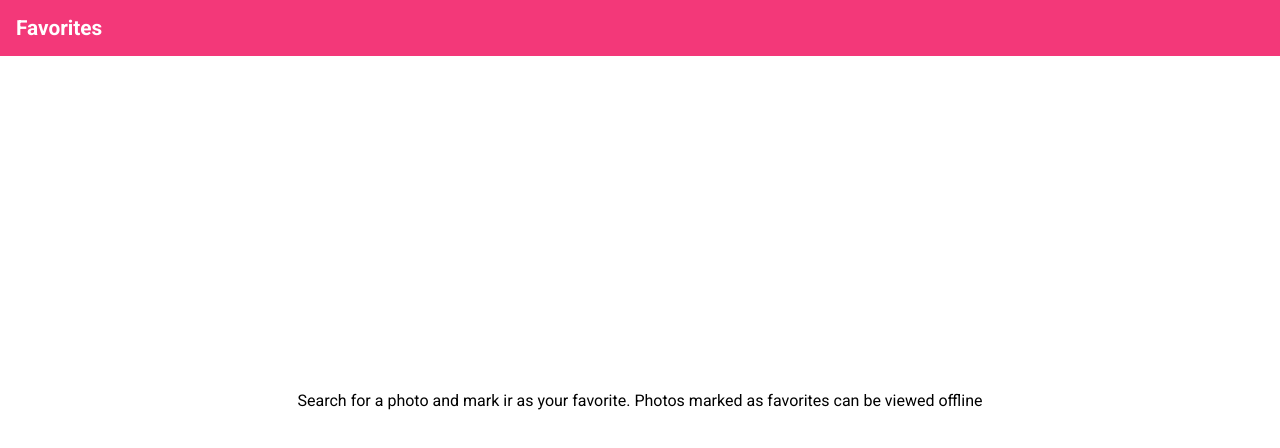
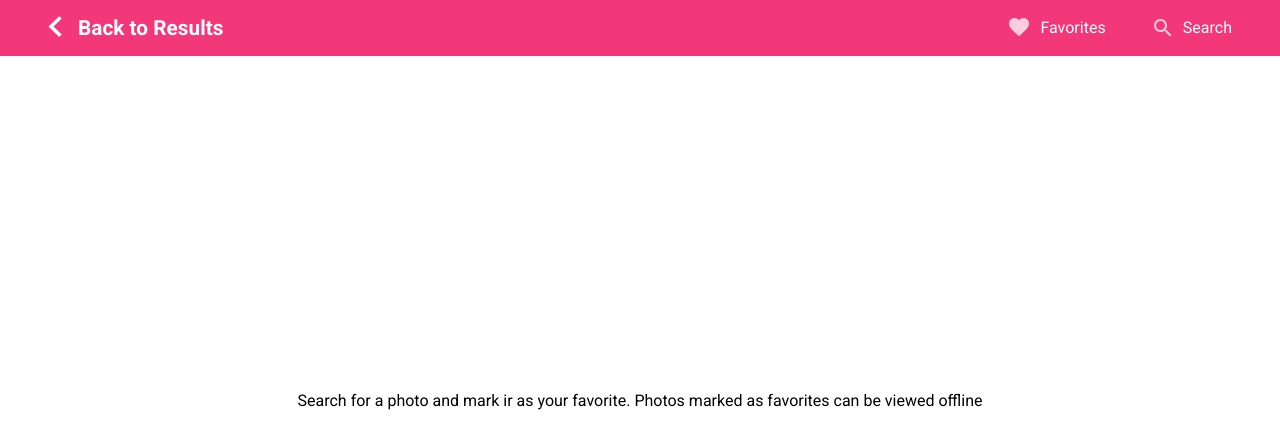
Before and after one commit to Oscar-AGUDELO/Flickr_by_Oscar_AGUDELO, a React (Create React App) app: page /Favorites in a window 1280 px wide. Shown: the top 448 px of the page. Built offline with nearby package versions, Linux system fonts and the light colour scheme.

Commit message:
v1 can be deploy

```diff
--- a/src/App.js
+++ b/src/App.js
@@ -11,11 +11,11 @@ const App = () => {
 
   const [screenWidth, setScreenWidth] = useState(window.innerWidth);
   const [convertedData, setConvertedData] = useState([]);
-  const [keyword, setKeyword] = useState({ Search: "photo" });
+  const [keyword, setKeyword] = useState({ Search: "" });
   const [showData, setShowData] = useState(false);
   const [data, setData] = useState([]);
   const [go, setGo] = useState(false);
-  const API = "https://api.flickr.com/services/rest/?method=flickr.photos.search&api_key=7dc498bf8c2a4a431362a1b49c8a301e&tags=" + keyword.Search + "&per_page=15&format=json&nojsoncallback=1";
+  const API = "https://api.flickr.com/services/rest/?method=flickr.photos.search&api_key=7dc498bf8c2a4a431362a1b49c8a301e&tags=" + keyword.Search + "&per_page=50&format=json&nojsoncallback=1";
 
   const fetchAPI = async () => {
     try {
--- a/src/components/Nav/Nav.css
+++ b/src/components/Nav/Nav.css
@@ -1,4 +1,4 @@
-.navContainer{
+#navContainer{
   display: flex;
   position:fixed;
   bottom: 0;
@@ -8,7 +8,7 @@
   height: 2.5rem;
   background-color:var(--color-1)
 }
-.navItem{
+#navContainer .navItem{
   width: 50%;
   display: flex;
   flex-direction: column;
@@ -16,10 +16,45 @@
   justify-content: center;
   transition:1s;
 }
-.navItem:hover{
+#navContainer .navItem:hover{
   width: 60%;
 }
-.navItem p{
+#navContainer .navItem p{
   color:var(--color-2);
   font-size:var(--help-text)
 }
+
+
+#navContainer_desktop{
+  display: flex;
+  align-items: center;
+  justify-content: center;
+  height:98%;
+  margin-right:3rem;
+}
+#navContainer_desktop .navItem{
+  display: flex;
+  flex-direction: row;
+  align-items: center;
+  justify-content: flex-end;
+  transition:1s;
+  height:98%;
+}
+
+#navContainer_desktop .navItem div p{
+  color:var(--color-2);
+  font-size:1rem;
+}
+#navContainer_desktop .navItem div{
+  height:97%;
+  display:flex;
+  align-items: center;
+  justify-content: center;
+  margin-left:0.7rem;
+}
+#navContainer_desktop .navItem div:hover{
+  border-bottom: 2px solid var(--color-2);
+}
+#navContainer_desktop .navItem img{
+  margin-left:3rem;
+}
--- a/src/components/Nav/Nav.jsx
+++ b/src/components/Nav/Nav.jsx
@@ -1,16 +1,29 @@
 import { Link } from "react-router-dom";
-import React from "react";
+import React, { useEffect, useState } from "react";
 import "./Nav.css"
 import FavoritesIcon from "../../assets/FavotitesIcon.svg";
 import SearchIcon from "../../assets/SearchIcon.svg";
 
 function Nav({ setShowData, setGo }) {
+  const [screenWidth, setScreenWidth] = useState(window.innerWidth);
   const goBack = () =>{
     setShowData(false);
     setGo(false);
   }
+  useEffect(() => {
+    const changeWidth = () => {
+      setScreenWidth(window.innerWidth);
+    };
+    window.addEventListener("resize", changeWidth);
+
+    return () => {
+      window.removeEventListener("resize", changeWidth);
+    };
+  }, []);
+
   return (
-    <nav className="navContainer">
+    (screenWidth < 750) ? (
+    <nav id="navContainer">
       <Link to="/" className="navItem" onClick={goBack}>
         <img src={SearchIcon} alt="SearchIcon" />
         <p>Search</p>
@@ -20,7 +33,19 @@ function Nav({ setShowData, setGo }) {
         <p>Favorites</p>
       </Link>
     </nav>
-  );
+     )
+     : (
+      <nav id="navContainer_desktop">
+      <Link to="/Favorites" className="navItem">
+        <img src={FavoritesIcon} alt="FavoritesIcon" />
+        <div><p>Favorites</p></div>
+      </Link>
+      <Link to="/" className="navItem" onClick={goBack}>
+        <img src={SearchIcon} alt="SearchIcon" />
+        <div><p>Search</p></div>
+      </Link>
+    </nav>
+  ));
 }
 
 export default Nav;
--- a/src/pages/Favorites/Favorites.css
+++ b/src/pages/Favorites/Favorites.css
@@ -1,4 +1,4 @@
-#FavoritesContainer{
+#FavoritesContainer {
   display: flex;
   flex-direction: column;
   align-items: center;
@@ -6,6 +6,7 @@
   justify-content: center;
   height: 100vh;
 }
+
 #FavoritesContainer header {
   height: 3.5rem;
   background: var(--color-1);
@@ -14,6 +15,7 @@
   position: fixed;
   top: 0;
   width: 100%;
+  justify-content: space-between;
 }
 
 #FavoritesContainer header h1 {
@@ -21,6 +23,52 @@
   font-size: var(--title);
   color: var(--color-2);
 }
-  #FavoritesContainer div p {
+
+#FavoritesContainer .nophotos p {
   margin: 3.5rem;
 }
+
+
+
+/* css desktop */
+#FavoritesContainer_desktop {
+  display: flex;
+  flex-direction: column;
+  align-items: center;
+  text-align: center;
+  justify-content: center;
+  height: 100vh;
+}
+
+#FavoritesContainer_desktop header {
+  height: 3.5rem;
+  background: var(--color-1);
+  display: flex;
+  align-items: center;
+  position: fixed;
+  top: 0;
+  width: 100%;
+  justify-content: space-between;
+}
+#FavoritesContainer_desktop header div {
+  display: flex;
+  align-items: center;
+  justify-content: center;
+}
+#FavoritesContainer_desktop .link {
+  margin-left: 3rem;
+  margin-top: 1px;
+}
+#FavoritesContainer_desktop .link img {
+  height: 1.3rem;
+}
+
+#FavoritesContainer_desktop header h1 {
+  margin-left: 1rem;
+  font-size: var(--title);
+  color: var(--color-2);
+}
+
+#FavoritesContainer_desktop .nophotos p {
+  margin: 3.5rem;
+}
--- a/src/pages/Favorites/Favorites.jsx
+++ b/src/pages/Favorites/Favorites.jsx
@@ -1,10 +1,23 @@
 import React, { useState, useEffect } from "react";
 import "./Favorites.css";
+import { Link } from "react-router-dom";
 import likeOFF from "../../assets/likeOFF.svg";
 import likeON from "../../assets/likeON.svg";
+import Nav from "../../components/Nav/Nav";
+import goBackIcon from "../../assets/goBackIcon.svg";
 
 const Favorites = () => {
+  const [screenWidth, setScreenWidth] = useState(window.innerWidth);
+  useEffect(() => {
+    const changeWidth = () => {
+      setScreenWidth(window.innerWidth);
+    };
+    window.addEventListener("resize", changeWidth);
 
+    return () => {
+      window.removeEventListener("resize", changeWidth);
+    };
+  }, []);
   const getLocalItems = () => {
     let list = localStorage.getItem('listFavoritesFlickr');
     if (list) {
@@ -18,7 +31,7 @@ const getLocalItems = () => {
   const [goToPhoto, setGoToPhoto] = useState(false);
   const goToPhotoViewer = (item) => {
     setGoToPhoto(!goToPhoto)
-  const goToPic = listFavorites.find(pic => pic.id===item.id)
+    const goToPic = listFavorites.find(pic => pic.id === item.id)
     goToPic.goToPhoto = !goToPic.goToPhoto
   }
   const [listFavorites, setListFavorites] = useState(getLocalItems());
@@ -32,10 +45,12 @@ useEffect(() => {
     localStorage.setItem('listFavoritesFlickr', JSON.stringify(listFavorites));
   }, [listFavorites]);
 
+
   return (
+    (screenWidth < 750) ? (
       <div id="FavoritesContainer">
         <header><h1>Favorites</h1></header>
-       { listFavorites.length < 1 ?
+        {listFavorites.length < 1 ?
           <div><p>Search for a photo and mark ir as your favorite. Photos marked as favorites can be viewed offline</p></div>
           : (
             <ul className="SearchResultsContain">
@@ -64,12 +79,55 @@ useEffect(() => {
                 )
               })}
             </ul>
-
           )
-
         }
       </div>
-  );
+    )
+      : (
+        <div id="FavoritesContainer_desktop">
+          <header>
+            <div>
+              <Link to="/SearchResults" className="link">
+                <img alt="goBackIcon" src={goBackIcon} />
+              </Link>
+              <h1>Back to Results</h1>
+            </div>
+            <Nav />
+          </header>
+          {listFavorites.length < 1 ?
+            <div className="nophotos"><p>Search for a photo and mark ir as your favorite. Photos marked as favorites can be viewed offline</p></div>
+            : (
+              <ul className="SearchResultsContain">
+                {listFavorites.map((pic) => {
+                  return (
+                    <li key={pic.id} className="buttonPic" >
+                      {pic.goToPhoto ?
+                        (<div className="fullPicContainer">
+                          <button className="fullPic" onClick={() => goToPhotoViewer(pic)}><img alt={"photoFavorite"} src={pic.src} /></button>
+                          <div className="containerTitle_Like">
+                            <h1 className="titlePhoto" >{pic.title}</h1>
+                            <button onClick={() => deleteFavorites(pic.id)}>
+                              {pic.isFavorite ?
+                                <img className="likeIcon" alt="likeOFFIcon" src={likeON} />
+                                :
+                                <img className="likeIcon" alt="likeOFFIcon" src={likeOFF} />
+                              }
+                            </button>
+                            </div>
+                        </div>)
+                        :
+                        (
+                          <button className="pic" onClick={() => goToPhotoViewer(pic)}><img className="pic" alt={"photoFavorite"} src={pic.src} /></button>
+                        )
+                      }
+                    </li>
+                  )
+                })}
+              </ul>
+            )
+          }
+        </div>
+      ));
 };
 
 export default Favorites;
--- a/src/pages/Results/Results.css
+++ b/src/pages/Results/Results.css
@@ -71,6 +71,100 @@
     border:0;
     margin-top:1rem;
 }
-.likeOFFIcon{
+.likeIcon{
     width:3rem;
 }
+
+
+
+@media screen and (min-width: 750px) {
+
+    .SearchResultsContain{
+        display: flex;
+        flex-wrap: wrap;
+        flex-direction: row;
+        align-content: flex-start;
+        justify-content: flex-start;
+        width:100%;
+        height:100%;
+        align-items: stretch;
+
+    }
+    .buttonPic{
+        width:calc(100% / 4.085);
+        height:calc(100vh / 2.3);
+        margin: 0.25%;
+        border:0;
+    }
+    .pic{
+        display:block;
+        object-fit:cover;
+        white-space: 1px;
+        width:100%;
+        height:100%;
+        border:0;
+    }
+    .pic:hover{
+        -webkit-box-shadow: -2px 3px 20px 8px rgba(0, 0, 0, 0.18);
+        box-shadow: -2px 3px 20px 8px rgba(0, 0, 0, 0.18);
+    }
+
+
+    .fullPicContainer{
+        position: fixed;
+        width: 100%;
+        height: calc(100vh - 3.5rem);
+        right: 0;
+        top: 0;
+        background-color: rgba(70, 73, 72, 0.439);
+        margin-top: 3.5rem;
+        display: flex;
+        justify-content: center;
+        align-items:center;
+    }
+    .fullPic{
+        display:flex;
+        position: absolute;
+        margin: 0% 0%;
+        width: 85%;
+        height:85%;
+        border:0;
+        border-radius: 5px;
+        -webkit-box-shadow: -2px 3px 20px 8px rgba(0, 0, 0, 0.18);
+        box-shadow: -2px 3px 20px 8px rgba(0, 0, 0, 0.18);
+    }
+    .fullPic img{
+        object-fit:cover;
+        width: 100%;
+        height:88%;
+        border-radius: 0px;
+        border-top-left-radius: 5px;
+        border-top-right-radius: 5px;
+    }
+    .containerTitle_Like{
+        width: 85%;
+        margin-bottom: 5rem;
+        display: flex;
+        align-items: center;
+        flex-direction: row;
+        position: fixed;
+        bottom: 0;
+        padding: 0 2rem;
+    }
+    .titlePhoto{
+        width: 100%;
+        text-align: start;
+        font-size: 1.2rem;
+    }
+    .containerTitle_Like button{
+        background-color:transparent;
+        border:0;
+        margin-top:1rem;
+    }
+    .likeIcon{
+        width:3rem;
+    }
+
+
+
+}
--- a/src/pages/Results/Results.jsx
+++ b/src/pages/Results/Results.jsx
@@ -78,15 +78,11 @@ const Results = ({ setConvertedData, convertedData, keyword, goToPhotoViewer })
                   <h1 className="titlePhoto" >{pic.title}</h1>
                   {!foundItemsFavorites(pic) ?
                     <button onClick={() => addFavorites(pic)}>
-
-                      <img className="likeOFFIcon" alt="likeOFFIcon" src={likeOFF} />
-
+                      <img className="likeIcon" alt="likeOFFIcon" src={likeOFF} />
                     </button>
                     :
                     <button onClick={() => deleteFavorites(pic)}>
-
-                      <img className="likeOFFIcon" alt="likeOFFIcon" src={likeON} />
-
+                      <img className="likeIcon" alt="likeONIcon" src={likeON} />
                     </button>
                   }
                 </div>
--- a/src/pages/Search/Search.css
+++ b/src/pages/Search/Search.css
@@ -188,6 +188,7 @@
   border: 0;
   border-radius: 7px;
   display: flex;
+  flex-direction: column;
   }
 #SearchContainer_vdesktop .search input{
 width: 100%;
@@ -245,6 +246,9 @@ font-size:1.3rem;
 }
 #SearchContainer_vdesktop .inputForm:invalid ~ .enterKeyword {
   display: block;
+  color:var(--color-2);
+  margin-top:1rem;
+  font-size: 0.75rem;
 }
 
 
--- a/src/pages/Search/Search.jsx
+++ b/src/pages/Search/Search.jsx
@@ -38,7 +38,8 @@ const Search = ({ showData, go, charging, setKeyword }) => {
               <input
                 name="Search"
                 onChange={handleChange}
-                type="text" />
+                type="text"
+                required />
             </label>
             <button type="submit" className="go">{
               go ? <div className="lds-ring"><div></div><div></div><div></div><div></div></div> : "SEARCH"}
@@ -64,9 +65,10 @@ const Search = ({ showData, go, charging, setKeyword }) => {
                     onChange={handleChange}
                     type="text" placeholder="Search for photos"
                     className="inputForm"
-                    minLength="8">
+                    required
+                  >
                   </input>
-                  <span className="enterKeyword">Please enter a keyword to search fon photos</span>
+                  <span className="enterKeyword">Please enter a keyword to search for photos.</span>
                 </label>
                 <button type="submit" className="go">
                   Search
--- a/src/pages/SearchResults/SearchResults.css
+++ b/src/pages/SearchResults/SearchResults.css
@@ -1,18 +1,42 @@
-.SearchResultsContainer .header img{
+.SearchResultsContainer .header img {
     margin-left: 0.5rem;
 }
-.SearchResultsContainer .header h1{
+
+.SearchResultsContainer .header h1 {
     margin-left: 0.5rem;
     font-size: var(--title);
     color: var(--color-2);
 }
-.SearchResultsContainer .header{
+
+.SearchResultsContainer .header {
     height: 3.5rem;
-    background:var(--color-1);
-    display:flex;
-    align-items:center;
-    border:0;
-    width:100%;
-    position:fixed;
-    top:0;
+    background: var(--color-1);
+    display: flex;
+    align-items: center;
+    border: 0;
+    width: 100%;
+    position: fixed;
+    top: 0;
 }
+
+#SearchResultsContainer_desktop .header img {
+    margin-left: 0.5rem;
+}
+
+#SearchResultsContainer_desktop .header h1 {
+    margin-left: 3rem;
+    font-size: var(--title);
+    color: var(--color-2);
+}
+
+#SearchResultsContainer_desktop .header {
+    height: 3.5rem;
+    background: var(--color-1);
+    display: flex;
+    align-items: center;
+    justify-content: space-between;
+    border: 0;
+    width: 100%;
+    position: fixed;
+    top: 0;
+}
--- a/src/pages/SearchResults/SearchResults.jsx
+++ b/src/pages/SearchResults/SearchResults.jsx
@@ -3,9 +3,9 @@ import { Navigate } from "react-router-dom";
 import "./SearchResults.css";
 import goBackIcon from "../../assets/goBackIcon.svg";
 import Results from "../Results/Results";
-
+import Nav from "../../components/Nav/Nav";
 const SearchResults = ({ convertedData, setConvertedData, data, keyword, setGo, showData, setShowData }) => {
-
+  const [screenWidth, setScreenWidth] = useState(window.innerWidth);
   useEffect(() => {
     const addData = data.photos.photo.map((pic) => {
       const onepic = { ...pic };
@@ -19,7 +19,7 @@ const SearchResults = ({ convertedData, setConvertedData, data, keyword, setGo,
   const [goToPhoto, setGoToPhoto] = useState(false);
   const goToPhotoViewer = (item) => {
     setGoToPhoto(!goToPhoto)
-    const goToPic = convertedData.find(pic => pic.id===item.id)
+    const goToPic = convertedData.find(pic => pic.id === item.id)
     goToPic.goToPhoto = !goToPic.goToPhoto
   }
 
@@ -27,19 +27,33 @@ const SearchResults = ({ convertedData, setConvertedData, data, keyword, setGo,
     setShowData(false);
     setGo(false);
   }
+  useEffect(() => {
+    const changeWidth = () => {
+      setScreenWidth(window.innerWidth);
+    };
+    window.addEventListener("resize", changeWidth);
 
+    return () => {
+      window.removeEventListener("resize", changeWidth);
+    };
+  }, []);
   if (!showData) {
     return <Navigate to='/' />
   }
+
   return (
-
-    <div className="SearchResultsContainer">
-      <button className="header" onClick={goBack}><img alt="goBackIcon" src={goBackIcon} /><h1>Results for "{keyword.Search}"</h1></button>
-      <Results setConvertedData={setConvertedData} convertedData={convertedData} keyword={keyword} goToPhotoViewer={goToPhotoViewer} />
-
-    </div>
-
-  );
+    (screenWidth < 750) ? (
+      <div className="SearchResultsContainer">
+        <button className="header" onClick={goBack}><img alt="goBackIcon" src={goBackIcon} /><h1>Results for "{keyword.Search}"</h1></button>
+        <Results setConvertedData={setConvertedData} convertedData={convertedData} keyword={keyword} goToPhotoViewer={goToPhotoViewer} />
+      </div>
+    )
+      : (
+        <div id="SearchResultsContainer_desktop">
+          <header className="header"><h1>Results for "{keyword.Search}"</h1><Nav /></header>
+          <Results setConvertedData={setConvertedData} convertedData={convertedData} keyword={keyword} goToPhotoViewer={goToPhotoViewer} />
+        </div>
+      ))
 };
 
 export default SearchResults;
```
Lines whose indentation alone changed are shown as unchanged.
